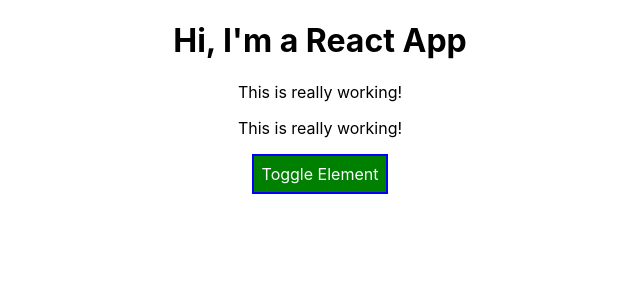
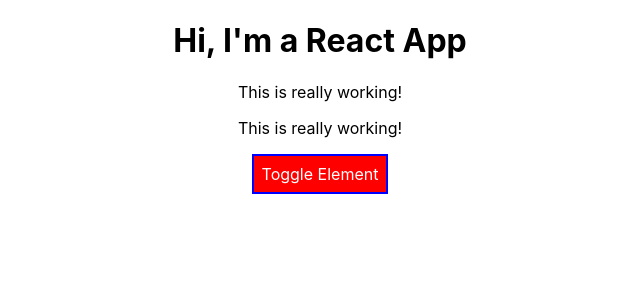
Before and after one commit to logicgupta/React_Learning, a React (Create React App) app: page / in a window 1280 px wide. Shown: the top 300 px of the page, without its empty margins (320-960 px from the left). Built offline with nearby package versions, Linux system fonts and the light colour scheme.

Commit message:
Styling Component

```diff
--- a/src/App.js
+++ b/src/App.js
@@ -1,7 +1,24 @@
 import React, { Component, useState } from 'react';
 import './App.css';
-import Radium,{StyleRoot} from 'radium'
-import Person from './Person/Person';
+import Styled from 'styled-components'
+
+import Person from './Person/Person'
+
+                // We use nomal css styling to Style the components in syled-component
+                const StyleButton=Styled.button`
+                background-color:${props=>props.alt ?'green':'red'};
+                color:white;
+                font:inherit;
+                border:2px solid blue;
+                padding:8px;
+                cursor:pointer;
+                &:hover{
+                      background-color:${props=>props.alt ?'salmon':'lightgreen'};
+                      color:black;
+                }
+          `;
+
+
 
 
 class App extends Component {
@@ -65,18 +82,7 @@ class App extends Component {
 
   render() {
 
-    const style={
-      backgroundColor:'green',
-      color:'white',
-      font:'inherit',
-      border:'2px solid blue',
-      padding:'8px',
-      cursor:'pointer',
-      ':hover':{
-            backgroundColor:'lightgreen',
-            color:'black'
-      }
-    }
+
 
     let persons=null
 
@@ -107,11 +113,7 @@ class App extends Component {
         })
       }
     </div>)
-    style.backgroundColor='red'
-    style[':hover']={
-        backgroundColor:'salmon',
-        color:'black'
-    }
+
 
     }
 
@@ -119,25 +121,26 @@ class App extends Component {
 
 
     return (
-      <StyleRoot>
+
       <div className="App">
         <h1 >Hi, I'm a React App</h1>
         <p className={classes.join(' ')}>This is really working!</p>
         <p >This is really working!</p>
-        <button
-        style={style}
-        onClick={this.onToggleListener}>Toggle Element</button>
+        <StyleButton
+        alt={this.state.visible}
+        onClick={this.onToggleListener}
+        >Toggle Element</StyleButton>
 
         {persons}
 
       </div>
-      </StyleRoot>
+
     );
     // return React.createElement('div', {className: 'App'}, React.createElement('h1', null, 'Does this work now?'));
   }
 }
 
-export default Radium(App);
+export default App;
 
 //  Hooks      ------> useState
 
--- a/src/Person/Person.js
+++ b/src/Person/Person.js
@@ -1,22 +1,31 @@
 import  React   from    'react'
-import Radium from 'radium'
-import './Person.css'
+// import Radium from 'radium'
+// import './Person.css'
+import styled from 'styled-components'
+
+const StyledDiv=styled.div`
+                width: 60%;
+                margin: 16px auto;
+                border: 2px solid #eeeeee;
+                box-shadow: 0px 2px 3px #cccccc;
+                padding: 16px;
+                text-align: center;
+
+                @media(min-width:400px){
+                    width:450px;
+                }
+
+    `;
 
 const   person=(props)=>{
 
-    const style={
-        '@media(min-width:500px)':{
-            width:'450px'
-        }
-}
-
 return (
-    <div style={style} className="Person" >
+    <StyledDiv  >
         <p onClick={props.click} >My   Name    is {props.name}    and Age {props.age}</p>
         <p>{props.children}</p>
         <input  type="text" onChange={props.onChangeListener}/>
-    </div>
+    </StyledDiv>
 )
 }
 
-export  default Radium(person)
+export  default person
```
